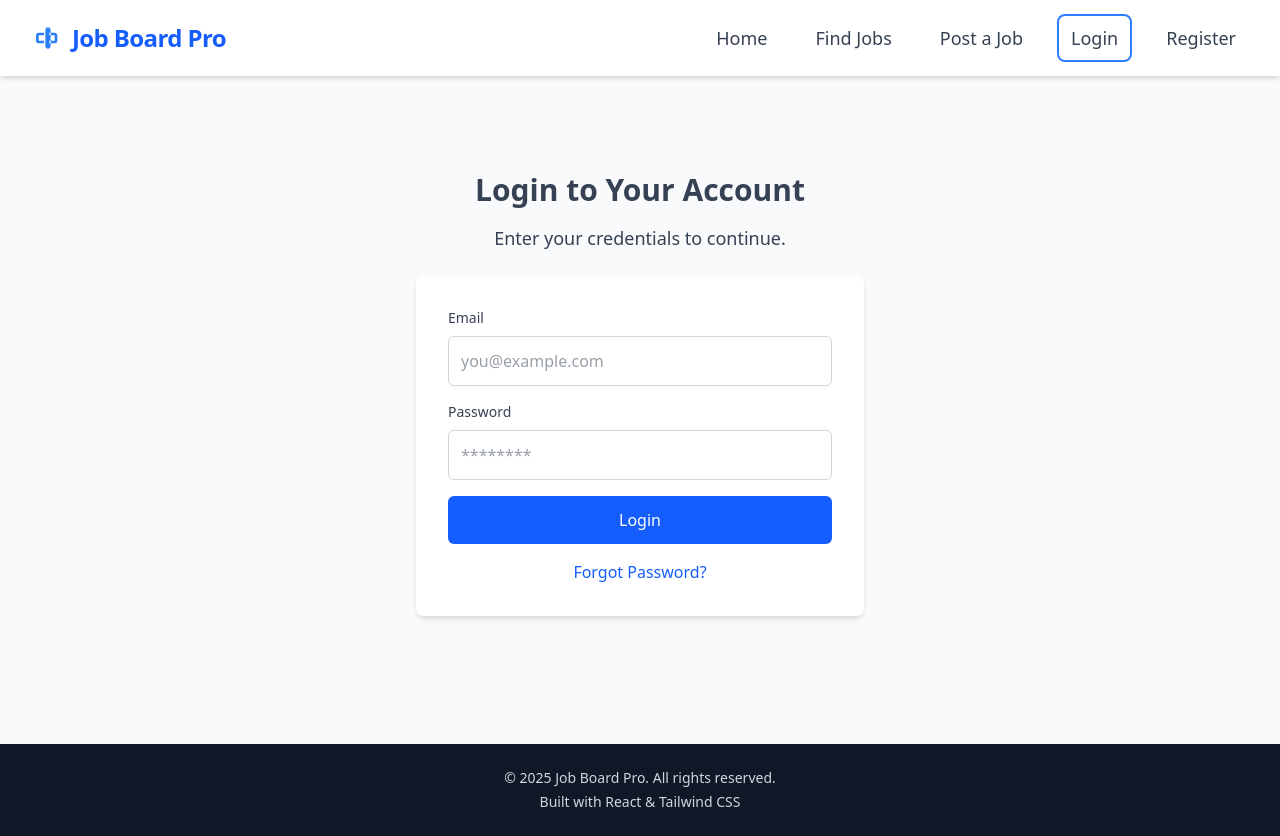
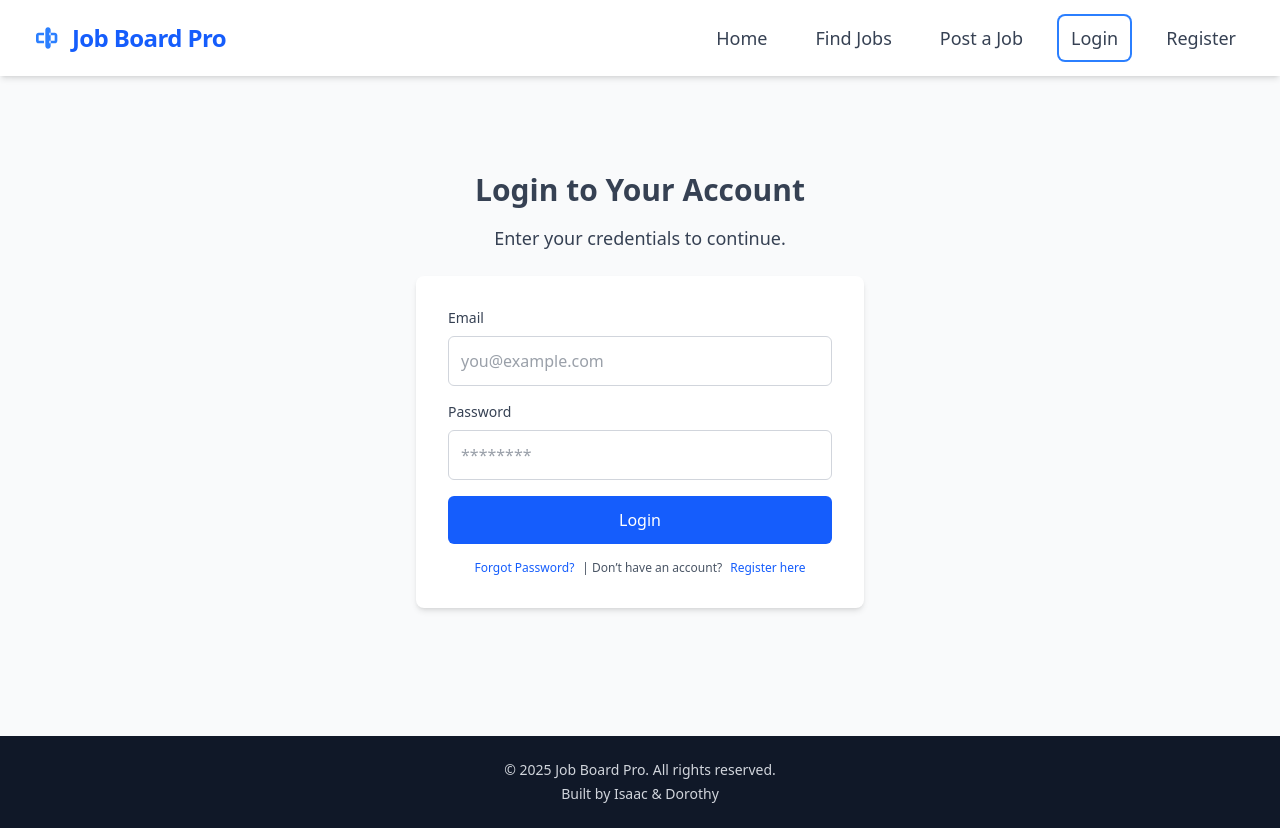
Before and after one commit to IsaacDev14/Job-Board-and-Recruitment-Platform, a React (Vite) app in the folder frontend/: page / in a window 1280 px wide. Both pictures are taken after a click on the button "Login". Built offline with nearby package versions, Linux system fonts and the light colour scheme.

Commit message:
add navigation link from Login to Register page

```diff
--- a/frontend/src/App.tsx
+++ b/frontend/src/App.tsx
@@ -1,5 +1,5 @@
 // App.tsx
-import React, { useState } from 'react';
+import { useState } from 'react';
 import Topbar from './components/Topbar';
 import Home from './pages/Home';
 import Login from './pages/Login';
@@ -55,7 +55,7 @@ const App = () => {
       case 'jobs':
         return <JobsPage />;
       case 'login':
-        return <Login />;
+        return <Login onNavigate={setCurrentPage}/>;
       case 'register':
         return <Register onNavigate={setCurrentPage} />;
       case 'post-job':
@@ -78,7 +78,7 @@ const App = () => {
       {/* Simple Footer */}
       <footer className="w-full bg-gray-900 text-gray-300 py-6 text-center text-sm mt-12">
         <p>&copy; {new Date().getFullYear()} Job Board Pro. All rights reserved.</p>
-        <p className="mt-1">Built with React & Tailwind CSS</p>
+        <p className="mt-1">Built by Isaac & Dorothy</p>
       </footer>
     </div>
   );
--- a/frontend/src/pages/Login.tsx
+++ b/frontend/src/pages/Login.tsx
@@ -1,6 +1,8 @@
-// src/pages/Login.tsx
+import React, { useState } from 'react';
 
-import React, { useState } from 'react';
+interface LoginProps {
+  onNavigate: (page: string) => void;
+}
 
 /**
  * Interface for the login form state
@@ -13,17 +15,15 @@ interface LoginFormData {
 /**
  * Login Page Component
  */
-const Login: React.FC = () => {
-  // Local component state to handle form input values
+const Login: React.FC<LoginProps> = ({ onNavigate }) => {
   const [formData, setFormData] = useState<LoginFormData>({
     email: '',
     password: '',
   });
 
-  // Local component state to handle error messages or success
   const [error, setError] = useState<string | null>(null);
 
-  // Handle changes in form inputs
+  // Handle input changes
   const handleChange = (e: React.ChangeEvent<HTMLInputElement>) => {
     const { name, value } = e.target;
     setFormData(prev => ({
@@ -36,17 +36,13 @@ const Login: React.FC = () => {
   const handleSubmit = (e: React.FormEvent) => {
     e.preventDefault();
 
-    // Very basic form validation
     if (!formData.email || !formData.password) {
       setError('Please fill in all fields.');
       return;
     }
 
-    // Simulate login (in a real app, call your backend API here)
     console.log('Logging in with:', formData);
-    setError(null); // Clear any previous error
-
-    // Example response simulation
+    setError(null);
     alert(`Welcome back, ${formData.email}`);
   };
 
@@ -63,7 +59,7 @@ const Login: React.FC = () => {
           <div className="mb-4 text-red-600 font-medium">{error}</div>
         )}
 
-        {/* Email Field */}
+        {/* Email */}
         <label className="block mb-2 text-sm font-medium text-gray-700" htmlFor="email">
           Email
         </label>
@@ -77,7 +73,7 @@ const Login: React.FC = () => {
           className="w-full p-3 mb-4 border border-gray-300 rounded-md focus:ring-blue-500 focus:border-blue-500"
         />
 
-        {/* Password Field */}
+        {/* Password */}
         <label className="block mb-2 text-sm font-medium text-gray-700" htmlFor="password">
           Password
         </label>
@@ -99,14 +95,24 @@ const Login: React.FC = () => {
           Login
         </button>
 
-        {/* Forgot password link */}
+        {/* Forgot password & Register link */}
+        <div className="mt-4 text-center text-xs text-gray-600">
           <button
             type="button"
             onClick={() => alert('Forgot Password feature coming soon!')}
-          className="block text-blue-600 hover:underline mt-4 mx-auto"
+            className="text-blue-600 hover:underline mr-2"
           >
             Forgot Password?
           </button>
+          | Don’t have an account?
+          <button
+            type="button"
+            onClick={() => onNavigate('register')}
+            className="text-blue-600 hover:underline ml-2"
+          >
+            Register here
+          </button>
+        </div>
       </form>
     </div>
   );
```
Lines whose indentation alone changed are shown as unchanged.
